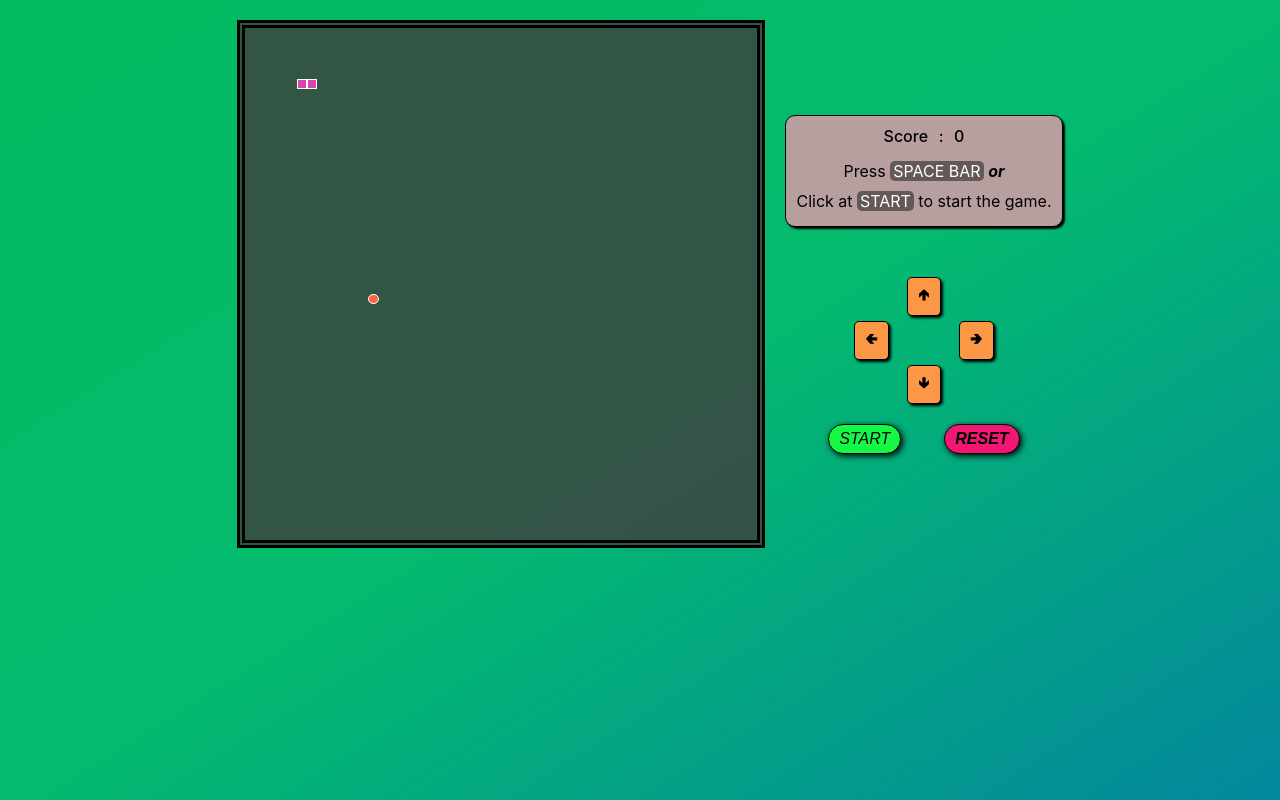
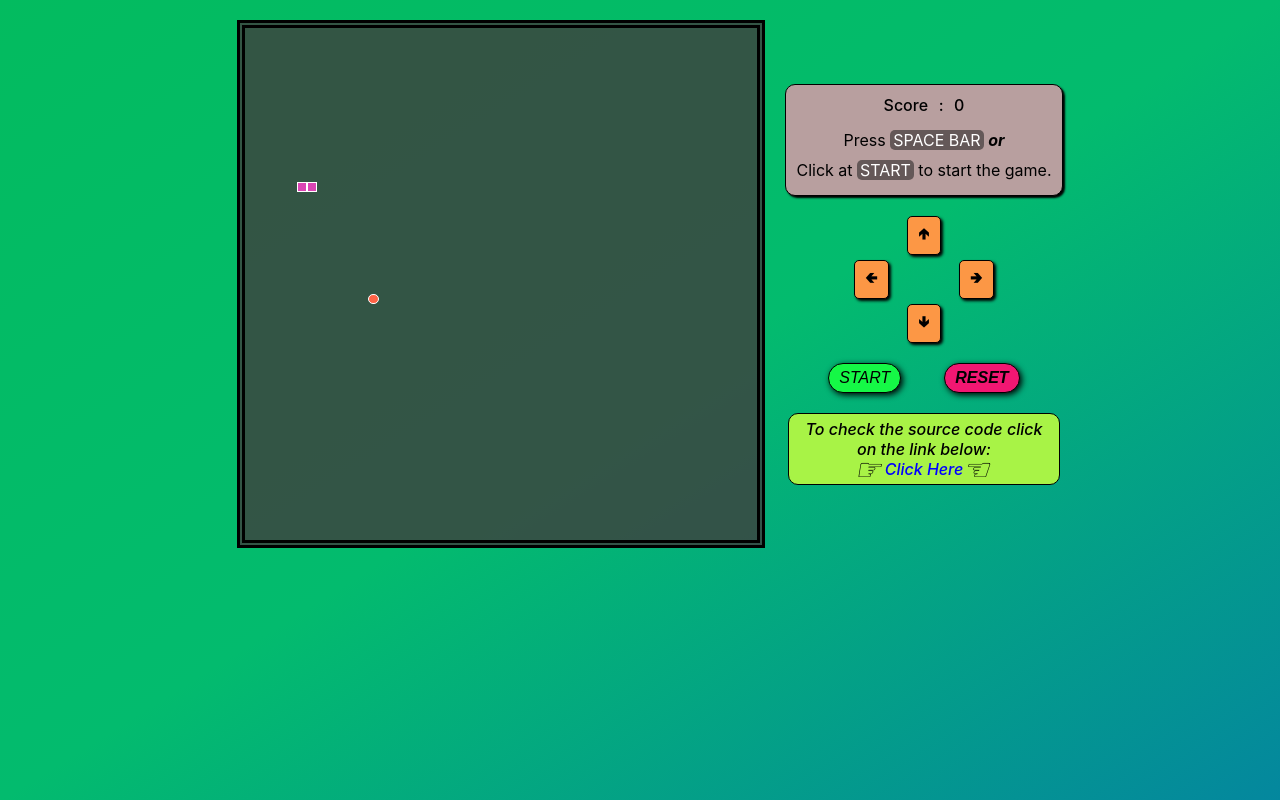
Before and after one commit to godsy07/react-game, a React (Create React App) app: page / in a window 1280 px wide. Built offline with nearby package versions, Linux system fonts and the light colour scheme.

Commit message:
Added github link to the project

```diff
--- a/src/App.js
+++ b/src/App.js
@@ -7,8 +7,8 @@ import ControlContainer from "./components/control-container/ControlContainer";
 import PlayAreaContainer from "./components/play-area/PlayAreaContainer";
 
 const initialPosition = [
-  [10, 10],
-  [12, 10],
+  [10, 30],
+  [12, 30],
 ];
 
 const getRandomCoordinates = () => {
@@ -21,14 +21,12 @@ const App = () => {
   const [gameStatus, setGameStatus] = useState(false);
   const [collapseStatus, setCollapseStatus] = useState(false);
   const [snakeDirection, setSnakeDirection] = useState("right");
-  const [snakeSpeed, setSnakeSpeed] = useState(200);
+  const [snakeSpeed, setSnakeSpeed] = useState(350);
   const [score, setScore] = useState(0);
   const [food, setFood] = useState(getRandomCoordinates);
   const [lastLocation, setLastLocation] = useState(null);
   const [snakeDots, setSnakeDots] = useState(initialPosition); // position of snake in absolute in percentage (%)
   const playAreaWidth = 512; // for setting up height and width of PlayAreaContainer dynamically
-  // const blockWidth = 8; // for initial width of block (must be a factor of playAreaWidth value)
-  // const [blockPosition, setBlockPosition] = useState([80, 160]); // position of block in absolute
 
   const handleClick = (direction) => {
     if (direction === "start") {
--- a/src/components/control-container/ControlContainer.jsx
+++ b/src/components/control-container/ControlContainer.jsx
@@ -76,6 +76,20 @@ const ControlContainer = ({
           RESET
         </button>
       </div>
+      <div className='to-github-page'>
+        <p>To check the source code click on the link below:</p>
+        <div className='github-link'>
+          <div className='click-here left-pointer'>&#9758;</div>
+          <a
+            href='https://github.com/godsy07/react-game'
+            target='_blank'
+            rel='noreferrer'
+          >
+            Click Here
+          </a>
+          <div className='click-here right-pointer'>&#9756;</div>
+        </div>
+      </div>
     </div>
   );
 };
--- a/src/components/control-container/control-container.styles.css
+++ b/src/components/control-container/control-container.styles.css
@@ -18,7 +18,7 @@
   border: 1px solid black;
   box-shadow: 2px 2px 2px black;
   background-color: rgb(184, 159, 159);
-  margin-bottom: 50px;
+  margin-bottom: 20px;
   box-sizing: border-box;
 }
 .score-text {
@@ -123,3 +123,65 @@
   transform: scale(120%);
   cursor: pointer;
 }
+
+.to-github-page {
+  background-color: rgb(168, 243, 70);
+  min-height: 50px;
+  width: 250px;
+  border: 1px solid #000;
+  border-radius: 10px;
+  margin-top: 20px;
+  padding: 5px 10px;
+  display: flex;
+  flex-direction: column;
+  text-align: center;
+  font-weight: 500;
+  font-style: italic;
+}
+.to-github-page p {
+  padding: 0;
+  margin: 0;
+}
+
+.github-link {
+  display: flex;
+  justify-content: center;
+  align-items: center;
+  width: 100%;
+  position: relative;
+}
+.github-link a {
+  color: blue;
+}
+
+.click-here {
+  font-size: 30px;
+  padding: 5px;
+  border-radius: 150px;
+  position: absolute;
+}
+.left-pointer {
+  left: 50px;
+  /* animation: point-left 0.5s ease-in infinite forwards; */
+}
+.right-pointer {
+  right: 55px;
+  /* animation: point-right 0.5s infinite forwards; */
+}
+
+/* @keyframes point-left {
+  0% {
+    left: 25px;
+  }
+  100% {
+    left: 50px;
+  }
+}
+@keyframes point-right {
+  0% {
+    right: 30px;
+  }
+  100% {
+    right: 60px;
+  }
+} */
--- a/src/index.css
+++ b/src/index.css
@@ -23,3 +23,9 @@ code {
   font-family: source-code-pro, Menlo, Monaco, Consolas, "Courier New",
     monospace;
 }
+
+a {
+  color: inherit;
+  text-decoration: none;
+  cursor: pointer;
+}
```
